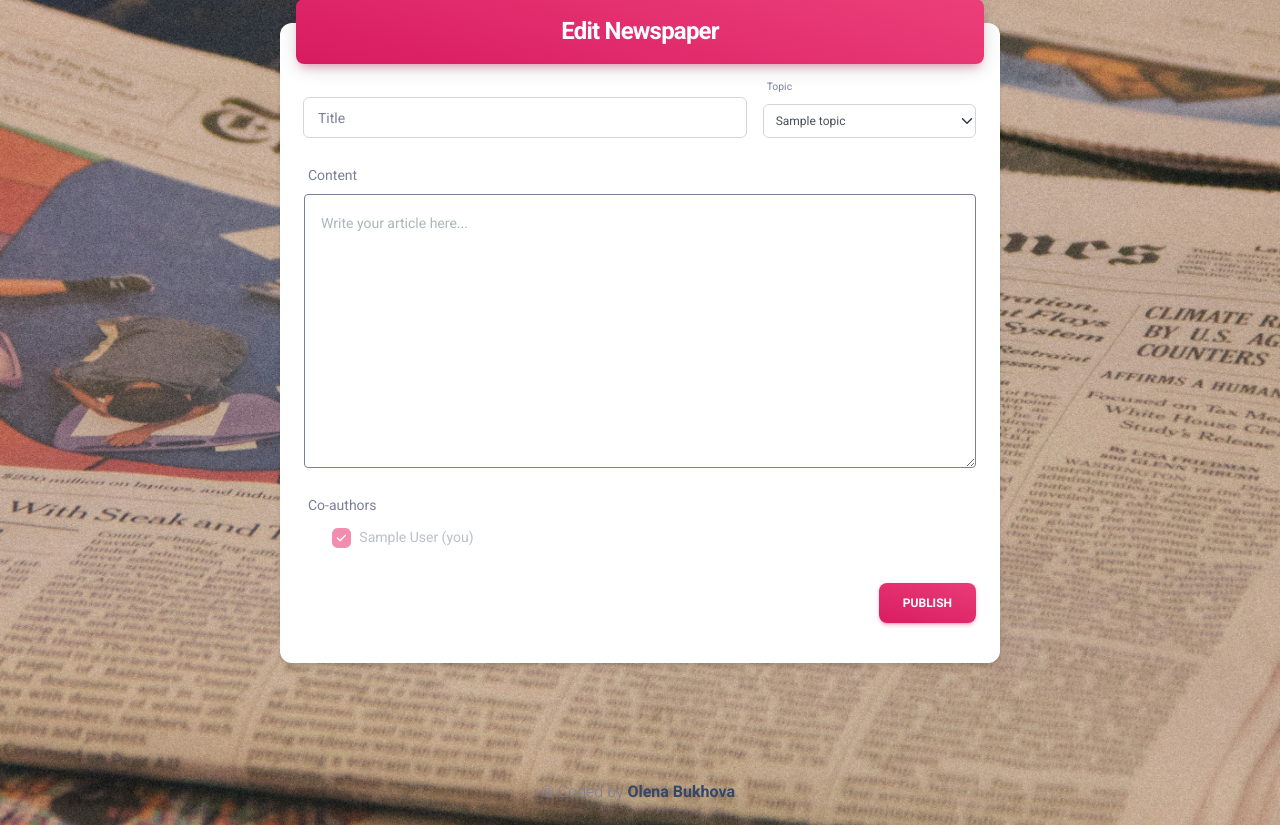
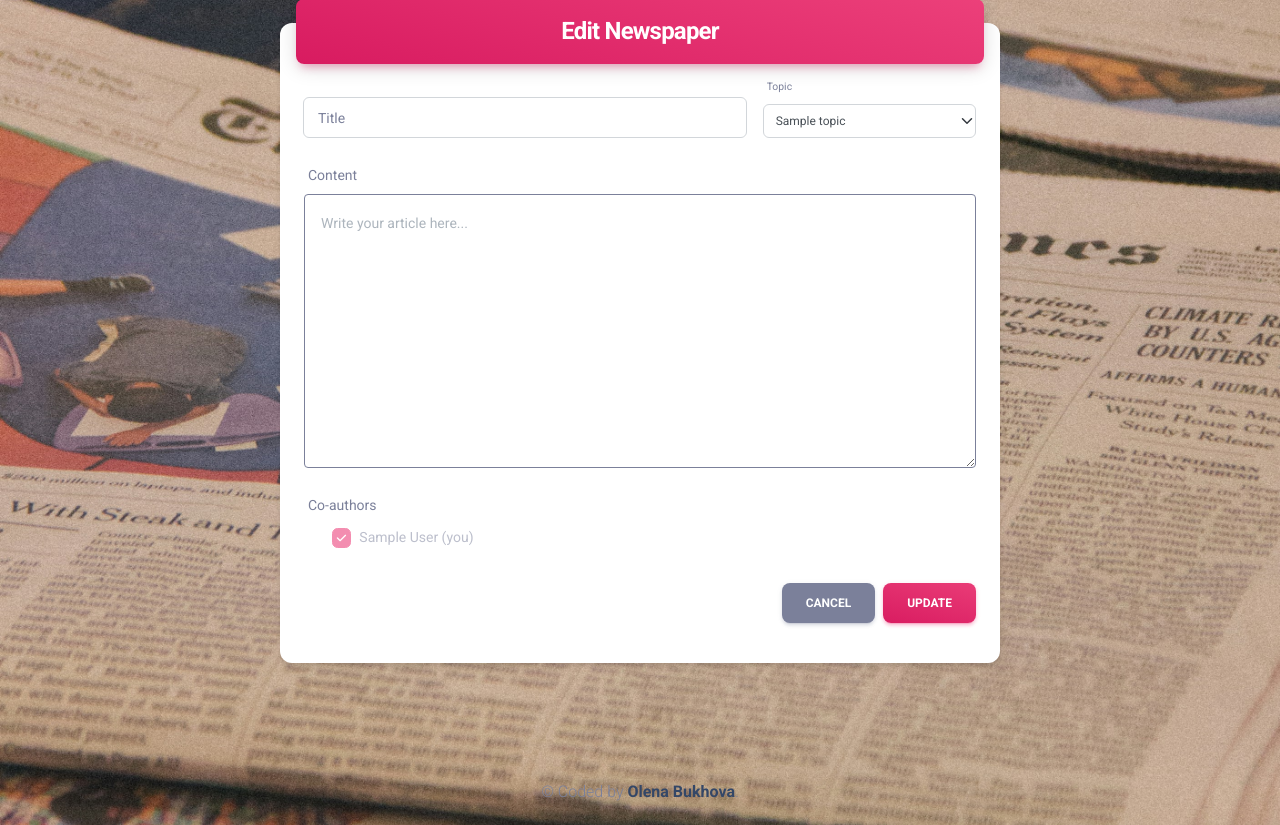
Before and after one commit to buhova/publication-tracking-system, a Django app: page /newspapers/1/update/ in a window 1280 px wide. Shown: the part 137-962 px from the top of the page. Run offline with Django 5.2, Linux system fonts and the light colour scheme; a user stored in the database is signed in; tables that the repository leaves empty hold one stand-in row (values such as "Sample post"); some libraries are stand-ins or nearby versions.

Commit message:
feat(form): add Cancel button to newspaper_form

```diff
--- a/templates/home/newspaper_form.html
+++ b/templates/home/newspaper_form.html
@@ -103,8 +103,13 @@
               </div>
 
               <!-- Submit -->
-              <div class="text-end">
-                <button type="submit" class="btn bg-gradient-primary">Publish</button>
+              <div class="text-end d-flex justify-content-end mt-4 gap-2">
+                <a href="{{ user.get_absolute_url }}" class="btn btn-secondary">
+                  Cancel
+                </a>
+                <button type="submit" class="btn bg-gradient-primary">
+                  {{ form.instance.pk|yesno:"Update,Publish" }}
+                </button>
               </div>
 
             </form>
```
